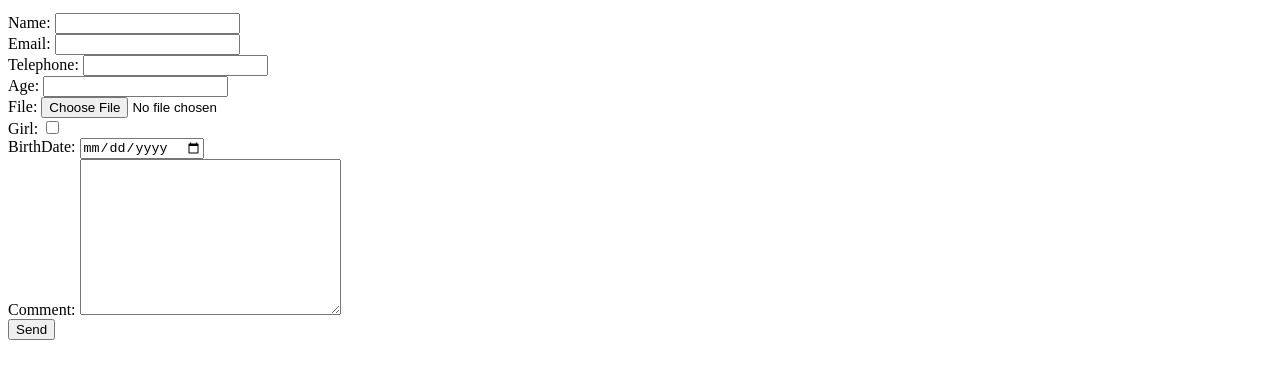
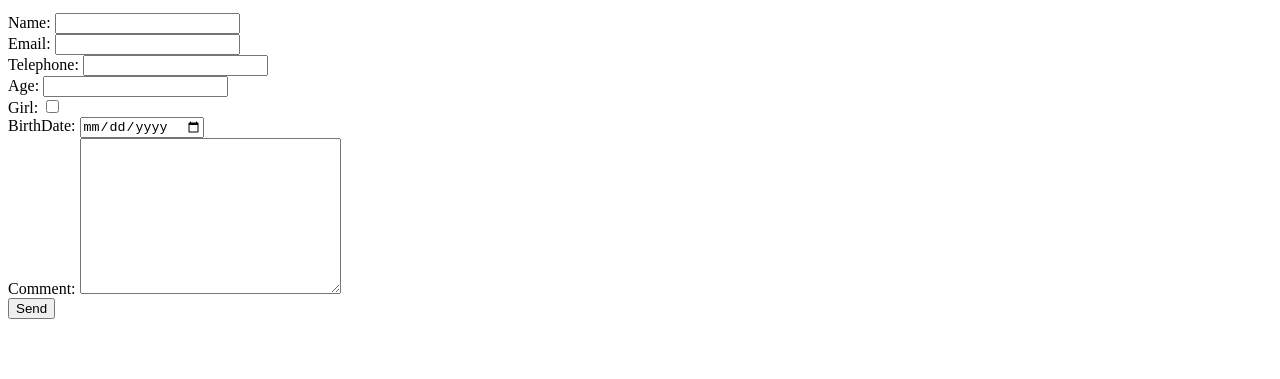
Before and after one commit to omekov/template, a plain HTML site: page contact.html in a window 1280 px wide. Shown: the part 207-586 px from the top of the page. Drawn offline with Linux system fonts and the light colour scheme.

```diff
--- a/contact.html
+++ b/contact.html
@@ -35,10 +35,6 @@
                 <input type="number" id="age" maxlength="2" name="age" required>
             </div>
             <div>
-                <label for="file">File: </label>
-                <input type="file" id="file" name="file" required>
-            </div>
-            <div>
                 <label for="sex">Girl: </label>
                 <input type="checkbox" id="sex" name="sex" required>
             </div>
```
